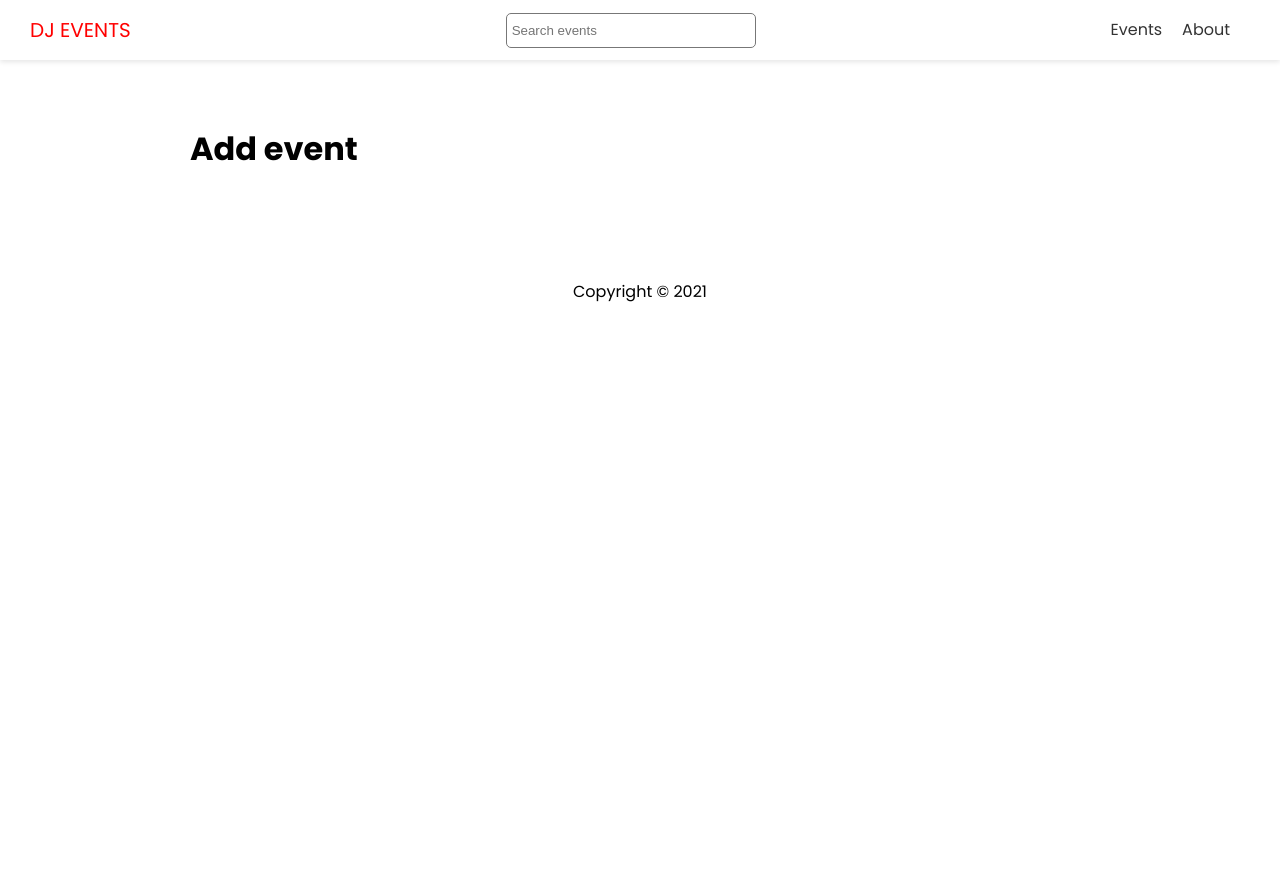
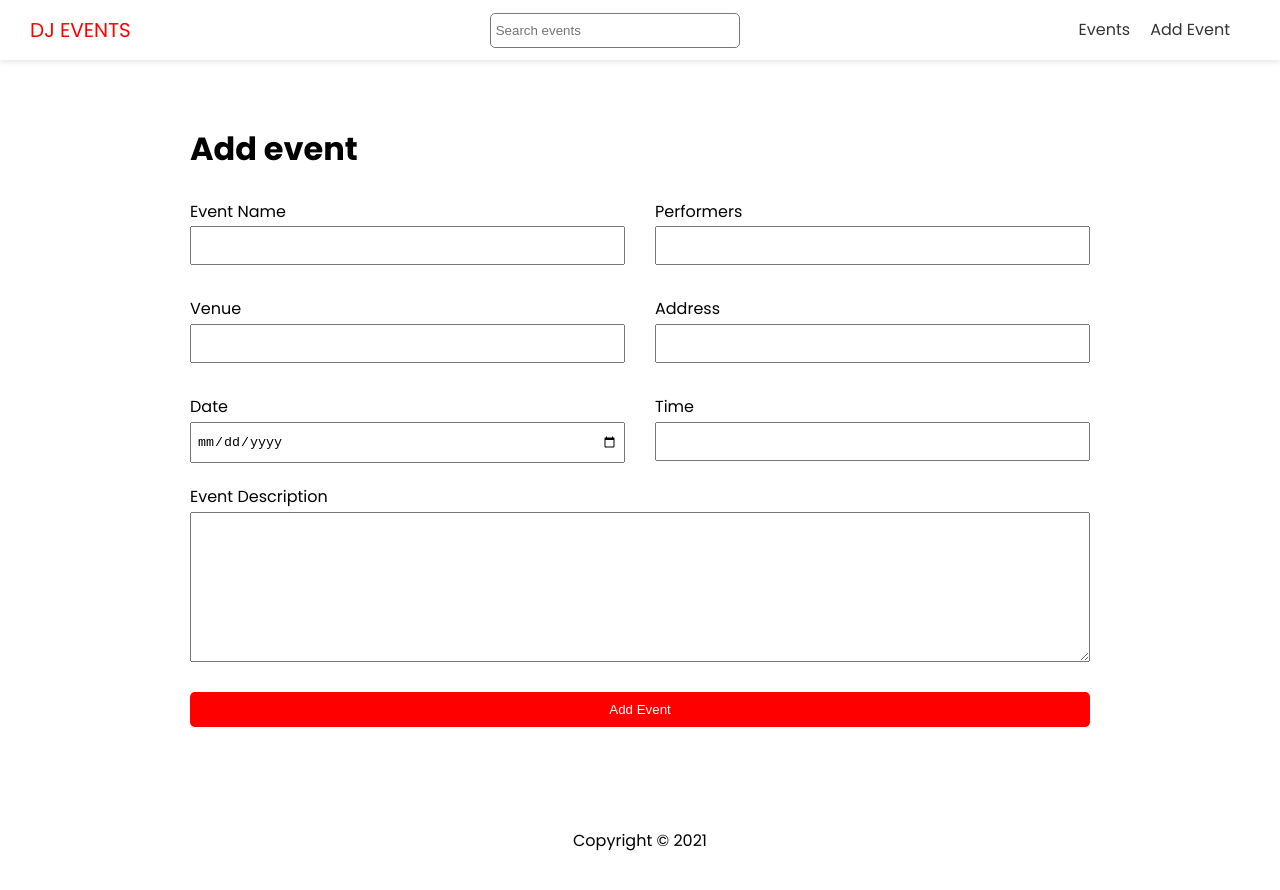
Before and after one commit to viet34tqc/nextjs-dj-events, a Next.js app in the folder frontend/: page /events/add in a window 1280 px wide. Shown: the top 890 px of the page. Before the commit the page ends 800 px from the top, so only its background shows below. Built offline with nearby package versions, Linux system fonts and the light colour scheme.

Commit message:
Add event page

```diff
--- a/frontend/components/Header.tsx
+++ b/frontend/components/Header.tsx
@@ -19,8 +19,8 @@ const Header = () => {
 						<Link href="/events">
 							<a>Events</a>
 						</Link>
-						<Link href="/about">
-							<a>About</a>
+						<Link href="/events/add">
+							<a>Add Event</a>
 						</Link>
 					</li>
 				</ul>
--- a/frontend/pages/events/add.tsx
+++ b/frontend/pages/events/add.tsx
@@ -1,9 +1,110 @@
 import Layout from '@/components/Layout';
+import styles from '@/styles/EditForm.module.scss';
+import { FormEvent, useState } from 'react';
 
 const Add = () => {
+	const [values, setValues] = useState({
+		name: '',
+		performers: '',
+		venue: '',
+		address: '',
+		date: '',
+		time: '',
+		description: '',
+	});
+
+	const handleSubmit = (e: FormEvent<HTMLFormElement>) => {
+		e.preventDefault();
+		console.log( values );
+	};
+
+	const handleInputChange = (
+		e: FormEvent<HTMLInputElement | HTMLTextAreaElement>
+	) => {
+		const { name, value } = e.target as HTMLInputElement;
+		setValues({ ...values, [name]: value });
+	};
+
 	return (
 		<Layout title="Add new event">
 			<h1>Add event</h1>
+
+			<form onSubmit={handleSubmit} className={styles.editForm}>
+				<div className={styles.grid}>
+					<div>
+						<label htmlFor="name">Event Name</label>
+						<input
+							type="text"
+							id="name"
+							name="name"
+							value={values.name}
+							onChange={handleInputChange}
+						/>
+					</div>
+					<div>
+						<label htmlFor="performers">Performers</label>
+						<input
+							type="text"
+							name="performers"
+							id="performers"
+							value={values.performers}
+							onChange={handleInputChange}
+						/>
+					</div>
+					<div>
+						<label htmlFor="venue">Venue</label>
+						<input
+							type="text"
+							name="venue"
+							id="venue"
+							value={values.venue}
+							onChange={handleInputChange}
+						/>
+					</div>
+					<div>
+						<label htmlFor="address">Address</label>
+						<input
+							type="text"
+							name="address"
+							id="address"
+							value={values.address}
+							onChange={handleInputChange}
+						/>
+					</div>
+					<div>
+						<label htmlFor="date">Date</label>
+						<input
+							type="date"
+							name="date"
+							id="date"
+							value={values.date}
+							onChange={handleInputChange}
+						/>
+					</div>
+					<div>
+						<label htmlFor="time">Time</label>
+						<input
+							type="text"
+							name="time"
+							id="time"
+							value={values.time}
+							onChange={handleInputChange}
+						/>
+					</div>
+				</div>
+
+				<div>
+					<label htmlFor="description">Event Description</label>
+					<textarea
+						name="description"
+						id="description"
+						value={values.description}
+						onChange={handleInputChange}
+					></textarea>
+				</div>
+
+				<input type="submit" value="Add Event" className="btn" />
+			</form>
 		</Layout>
 	);
 };
--- /dev/null
+++ b/frontend/styles/EditForm.module.scss
@@ -0,0 +1,40 @@
+.editForm {
+	label {
+		display: block;
+	}
+	input {
+		width: 100%;
+		padding: 10px 5px;
+	}
+
+	textarea {
+		width: 100%;
+		padding: 10px 5px;
+		height: 150px;
+	}
+
+	input[type='submit'] {
+		display: block;
+		width: 100%;
+		margin: 20px 0 30px;
+	}
+
+	.file {
+		border: 1px #ccc solid;
+		background-color: #f4f4f4;
+		padding: 10px;
+	}
+}
+
+.grid {
+	display: grid;
+	grid-template-columns: 1fr 1fr;
+	gap: 30px;
+	margin-bottom: 20px;
+
+	@media (max-width: 600px) {
+		.grid {
+			grid-template-columns: 1fr;
+		}
+	}
+}
--- a/frontend/styles/globals.css
+++ b/frontend/styles/globals.css
@@ -33,10 +33,11 @@ h1 {
 	cursor: pointer;
 	border: 0;
 	border-radius: 5px;
+	transition: 0.3s ease all;
 }
 
 .btn:hover {
-	opacity: 0.9;
+	opacity: 0.7;
 }
 
 .btn-secondary {
```
